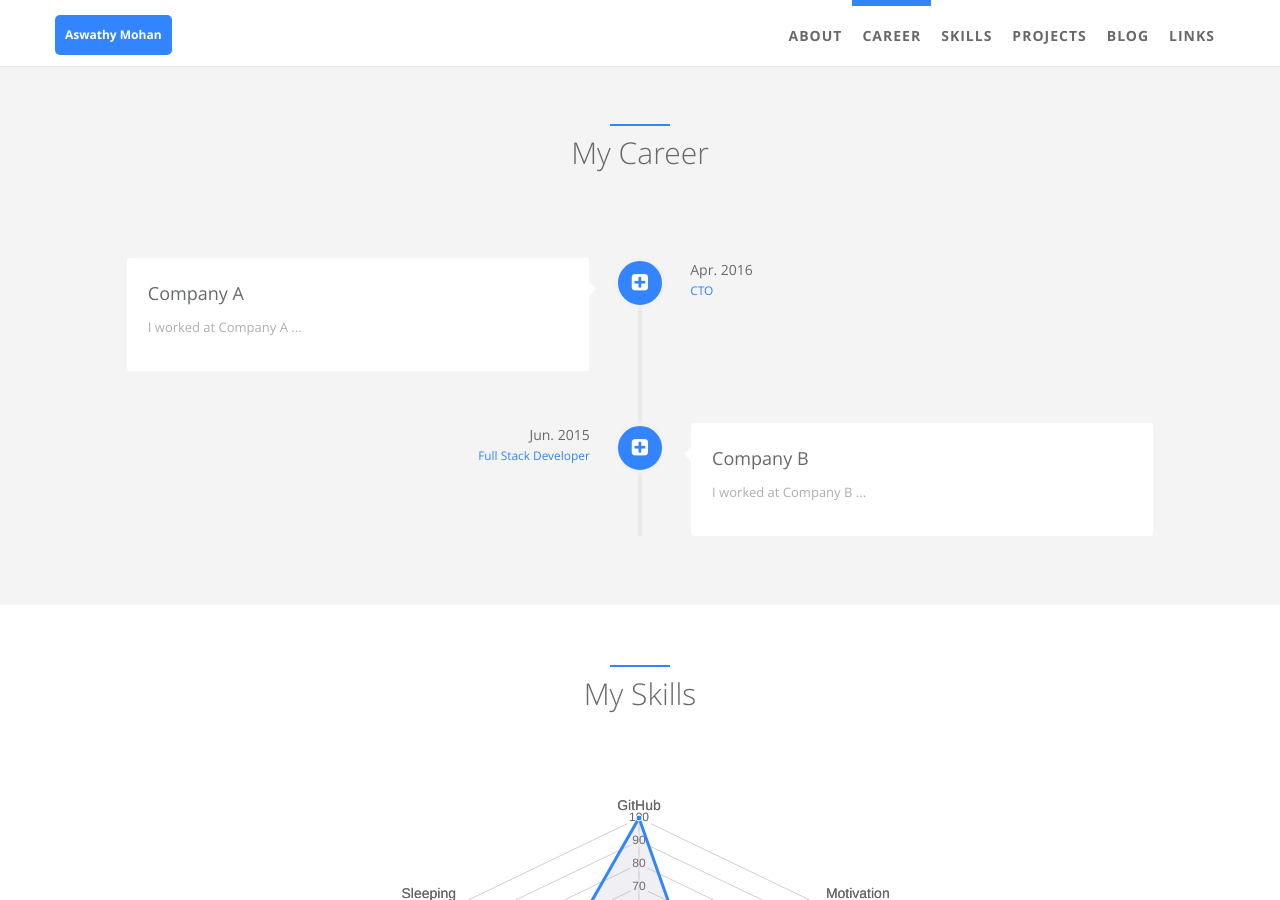
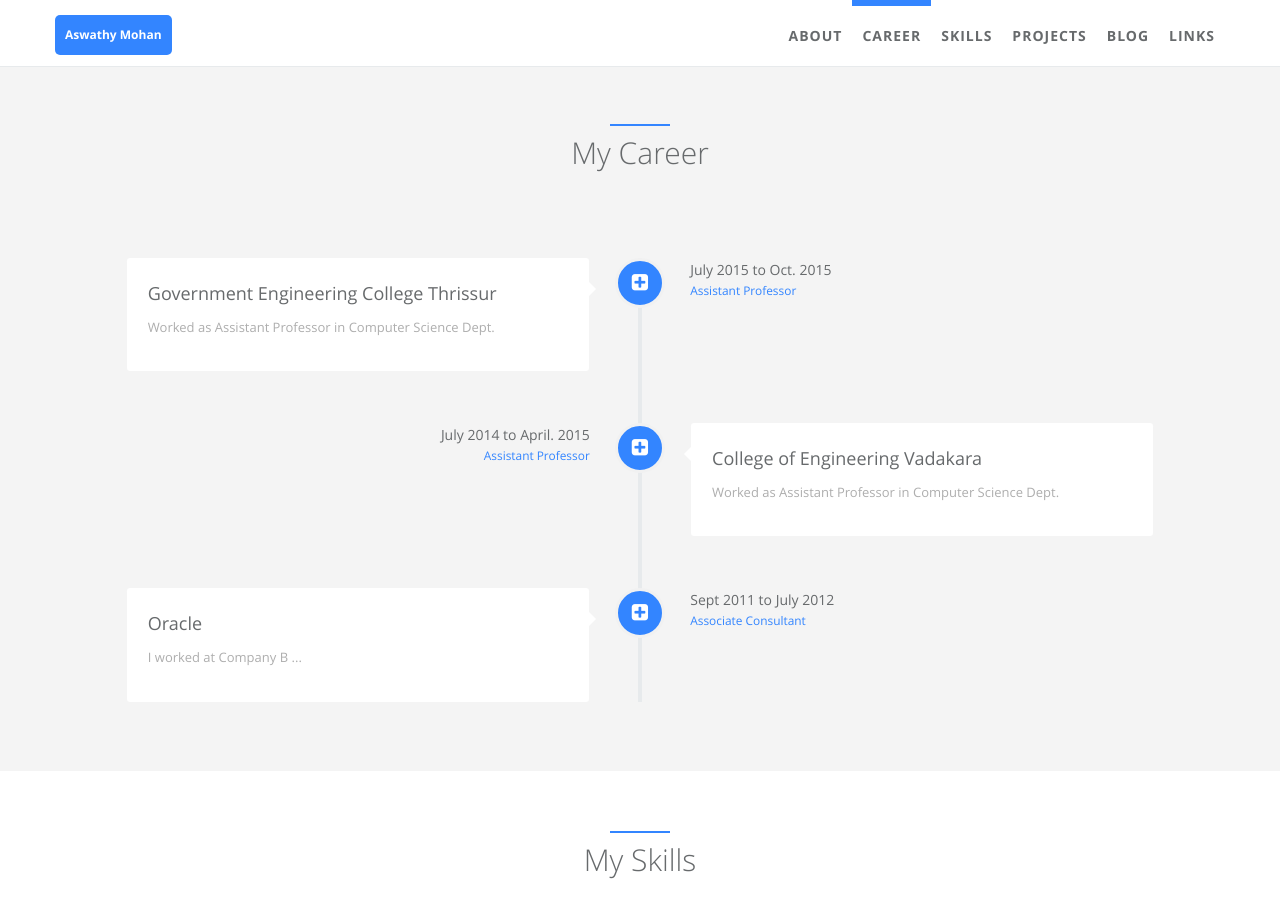
Before and after one commit to AswathyMV/aswathy.mohan, a Jekyll site: the page built from index.html, in a window 1280 px wide and 900 px high, scrolled down 818 px. Built offline with Jekyll 4.4.1, drawn with Linux system fonts in a browser that asks for light colours.

Commit message:
Update careers.yml

```diff
--- a/_data/index/careers.yml
+++ b/_data/index/careers.yml
@@ -1,29 +1,43 @@
 # careers section data
 # if you don't have language feature(language.yml is empty), ignore "i18n" items
 - name:
-    detail: Company A
-    i18n: company_a
+    detail: Government Engineering College Thrissur
+    i18n: college_1
   desc:
-    detail: I worked at Company A ...
+    detail: Worked as Assistant Professor in Computer Science Dept.
     i18n: company_a_desc
   date:
-    detail: Apr. 2016
+    detail: July 2015 to Oct. 2015
     i18n: company_a_date
   job:
-    detail: CTO
+    detail: Assistant Professor
     i18n: company_a_job
   icon: fa-plus-square
 
 - name:
-    detail: Company B
-    i18n: company_b
+    detail: College of Engineering Vadakara
+    i18n: college_2
+  desc:
+    detail: Worked as Assistant Professor in Computer Science Dept.
+    i18n: company_b_desc
+  date:
+    detail: July 2014 to April. 2015
+    i18n: company_b_date
+  job:
+    detail: Assistant Professor
+    i18n: company_b_job
+  icon: fa-plus-square
+
+- name:
+    detail: Oracle
+    i18n: company_3
   desc:
     detail: I worked at Company B ...
-    i18n: company_b_desc
+    i18n: company_c_desc
   date:
-    detail: Jun. 2015
-    i18n: company_b_date
+    detail: Sept 2011 to July 2012
+    i18n: company_c_date
   job:
-    detail: Full Stack Developer
-    i18n: company_b_job
+    detail: Associate Consultant
+    i18n: company_c_job
   icon: fa-plus-square
```
